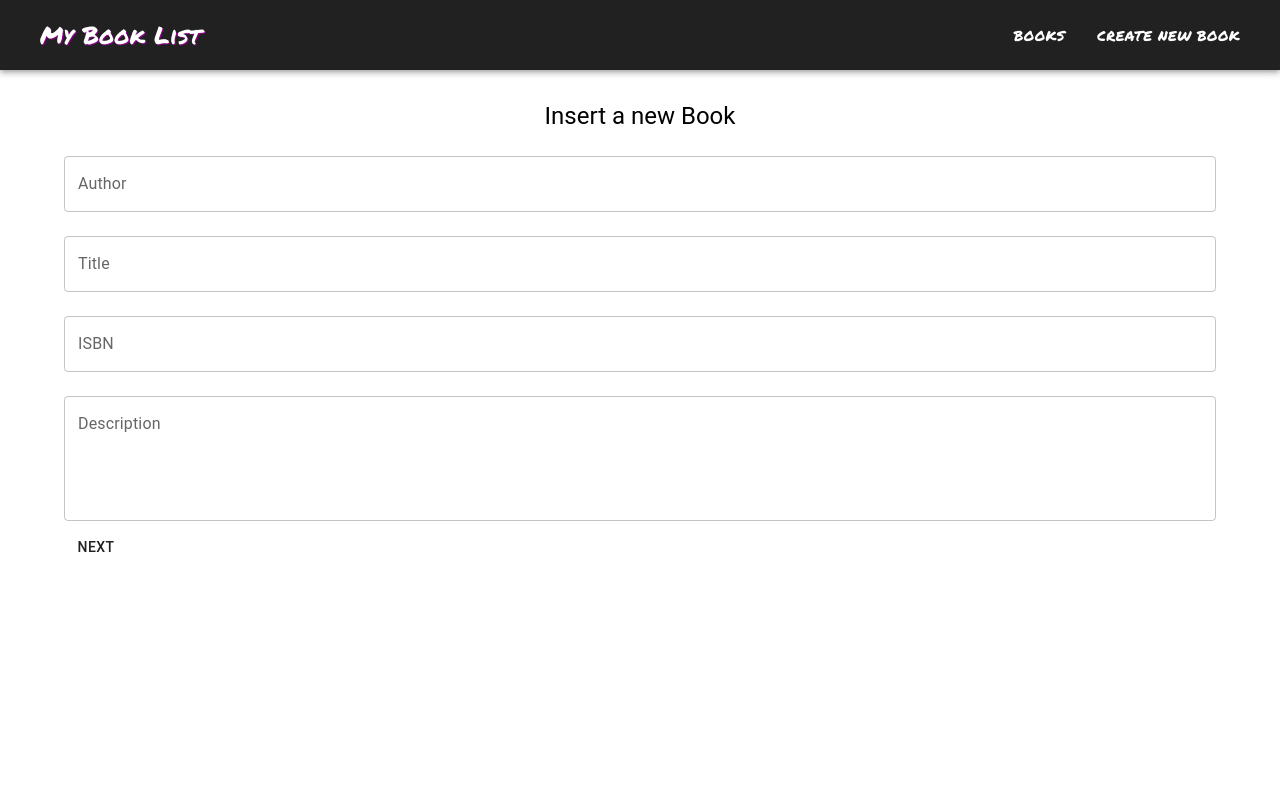
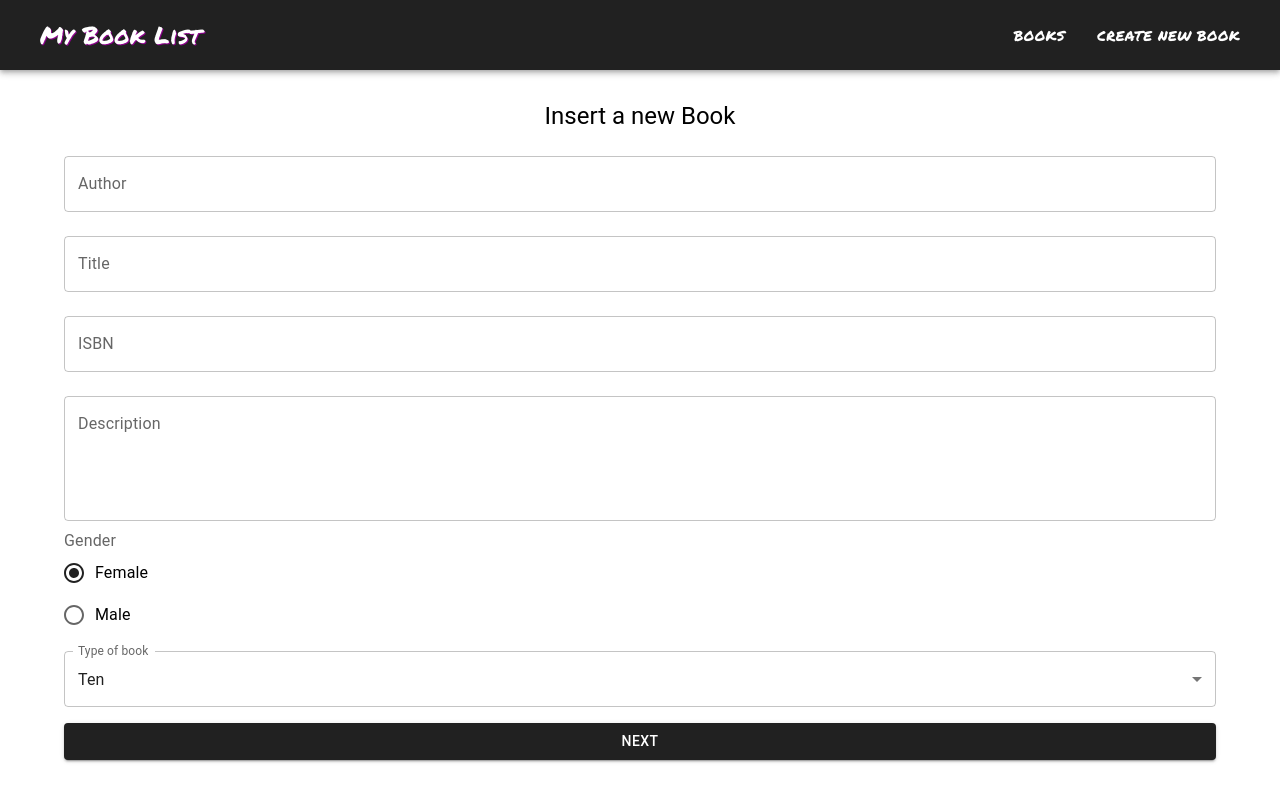
Before and after one commit to luisgcosta-runtimerev/Booklist, a React (Create React App) app: page /create in a window 1280 px wide. Built offline with nearby package versions, Linux system fonts and the light colour scheme.

Commit message:
Createbook page

```diff
--- a/src/pages/Createbook.js
+++ b/src/pages/Createbook.js
@@ -1,9 +1,24 @@
-import { Button, Container, TextField, Typography } from '@mui/material';
+import {
+  Button,
+  Container,
+  TextField,
+  Typography,
+  RadioGroup,
+  FormControl,
+  FormLabel,
+  FormControlLabel,
+  Radio,
+  InputLabel,
+  Select,
+  MenuItem,
+  Box
+} from '@mui/material';
 import React, { useContext } from 'react';
 import { useForm } from 'react-hook-form';
 import * as yup from 'yup';
 import { yupResolver } from '@hookform/resolvers/yup';
 import { useNavigate } from 'react-router-dom';
+import { makeStyles } from '@mui/styles';
 import { BookContext } from '../DataContext';
 import Form from '../components/Form';
 
@@ -23,6 +38,12 @@ const schema = yup.object().shape({
   active: yup.bool().required('You need to select if the book will be visible')
 });
 
+const useStyles = makeStyles((theme) => ({
+  button: {
+    margin: theme.spacing(2, 0, 2)
+  }
+}));
+
 export default function Createbook() {
   const { setValues } = useContext(BookContext);
   const {
@@ -38,12 +59,19 @@ export default function Createbook() {
     navigate('/');
     setValues(data);
   };
+  const [value, setValue] = React.useState('female');
+
+  const handleChange = (event) => {
+    setValue(event.target.value);
+  };
 
   const author = register('author');
   const title = register('title');
   const isbn = register('isbn');
   const description = register('isbn');
   const active = register('active');
+
+  const styles = useStyles();
 
   return (
     <Container>
@@ -56,7 +84,6 @@ export default function Createbook() {
         Insert a new Book
       </Typography>
       <Form onSubmit={handleSubmit(onSubmit)}>
-        {/* !! -> cast a value to boolean */}
         <TextField
           inputRef={author.ref}
           onChange={author.onChange}
@@ -111,7 +138,47 @@ export default function Createbook() {
           multiline
           rows={4}
         />
-        <Button>Next</Button>
+        <FormControl fullWidth>
+          <FormLabel id="demo-controlled-radio-buttons-group">Gender</FormLabel>
+          <RadioGroup
+            aria-labelledby="demo-controlled-radio-buttons-group"
+            name="controlled-radio-buttons-group"
+            value={value}
+            onChange={handleChange}
+          >
+            <FormControlLabel
+              value="female"
+              control={<Radio />}
+              label="Female"
+            />
+            <FormControlLabel value="male" control={<Radio />} label="Male" />
+          </RadioGroup>
+        </FormControl>
+        <Box sx={{ minWidth: 120, marginTop: '15px ' }}>
+          <FormControl fullWidth>
+            <InputLabel id="demo-simple-select-label">Type of book</InputLabel>
+            <Select
+              labelId="demo-simple-select-label"
+              id="demo-simple-select"
+              value={10}
+              label="Type of Book"
+              onChange={handleChange}
+            >
+              <MenuItem value={10}>Ten</MenuItem>
+              <MenuItem value={20}>Twenty</MenuItem>
+              <MenuItem value={30}>Thirty</MenuItem>
+            </Select>
+          </FormControl>
+        </Box>
+        <Button
+          type="submit"
+          fullWidth
+          variant="contained"
+          color="primary"
+          className={styles.button}
+        >
+          Next
+        </Button>
       </Form>
     </Container>
   );
```
